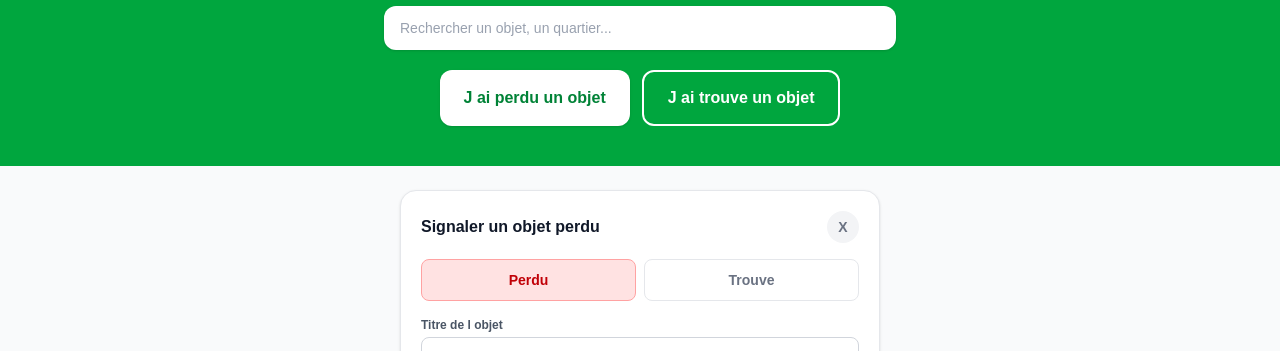
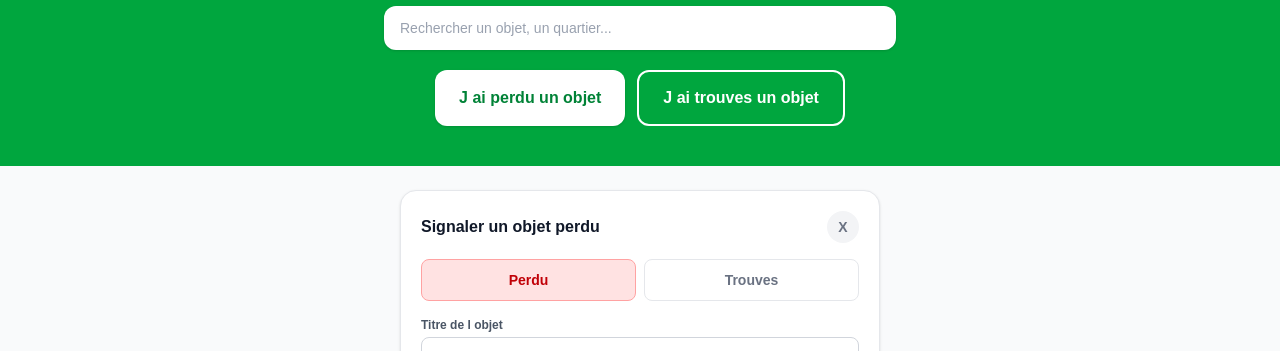
Before and after one commit to omari-vt/Reeral, a Next.js app: page / in a window 1280 px wide. Both pictures are taken after a click on the button "J ai perdu un objet". Shown: the part 185-536 px from the top of the page. Built offline with nearby package versions, Linux system fonts and the light colour scheme; no server answers; the database is empty.

Commit message:
fix: ajout d’un s

```diff
--- a/app/page.tsx
+++ b/app/page.tsx
@@ -47,7 +47,7 @@ export default function Home() {
   const [uploading, setUploading] = useState(false)
   const [menuOuvert, setMenuOuvert] = useState(false)
   const [recherche, setRecherche] = useState("")
-  const [filtre, setFiltre] = useState<"tous" | "perdu" | "trouve" | "resolu">("tous")
+  const [filtre, setFiltre] = useState<"tous" | "perdu" | "trouves" | "resolu">("tous")
   const [messagesNonLus, setMessagesNonLus] = useState(0)
 
   useEffect(() => {
@@ -115,7 +115,7 @@ export default function Home() {
   }
 
   function partagerWhatsApp(annonce: any) {
-    const texte = `REERAL — ${annonce.type === "perdu" ? "Objet perdu" : "Objet trouve"}: ${annonce.titre} a ${annonce.lieu}. Voir sur REERAL !`
+    const texte = `REERAL — ${annonce.type === "perdu" ? "Objet perdu" : "Objet trouves"}: ${annonce.titre} a ${annonce.lieu}. Voir sur REERAL !`
     const url = `https://wa.me/?text=${encodeURIComponent(texte)}`
     window.open(url, "_blank")
   }
@@ -247,7 +247,7 @@ export default function Home() {
             J ai perdu un objet
           </button>
           <button onClick={() => { setTypeAnnonce("trouve"); setFormulaireOuvert(true) }} className="w-full sm:w-auto px-6 py-3.5 border-2 border-white text-white font-semibold rounded-xl hover:bg-white hover:text-green-700 transition text-base">
-            J ai trouve un objet
+            J ai trouves un objet
           </button>
         </div>
       </div>
@@ -262,7 +262,7 @@ export default function Home() {
             </div>
             <div className="flex gap-2 mb-4">
               <button onClick={() => setTypeAnnonce("perdu")} className={`flex-1 py-2.5 rounded-lg text-sm font-semibold transition ${typeAnnonce === "perdu" ? "bg-red-100 text-red-700 border border-red-300" : "border border-gray-200 text-gray-500"}`}>Perdu</button>
-              <button onClick={() => setTypeAnnonce("trouve")} className={`flex-1 py-2.5 rounded-lg text-sm font-semibold transition ${typeAnnonce === "trouve" ? "bg-green-100 text-green-700 border border-green-300" : "border border-gray-200 text-gray-500"}`}>Trouve</button>
+              <button onClick={() => setTypeAnnonce("trouves")} className={`flex-1 py-2.5 rounded-lg text-sm font-semibold transition ${typeAnnonce === "trouves" ? "bg-green-100 text-green-700 border border-green-300" : "border border-gray-200 text-gray-500"}`}>Trouves</button>
             </div>
             <div className="flex flex-col gap-3">
               <div>
```
